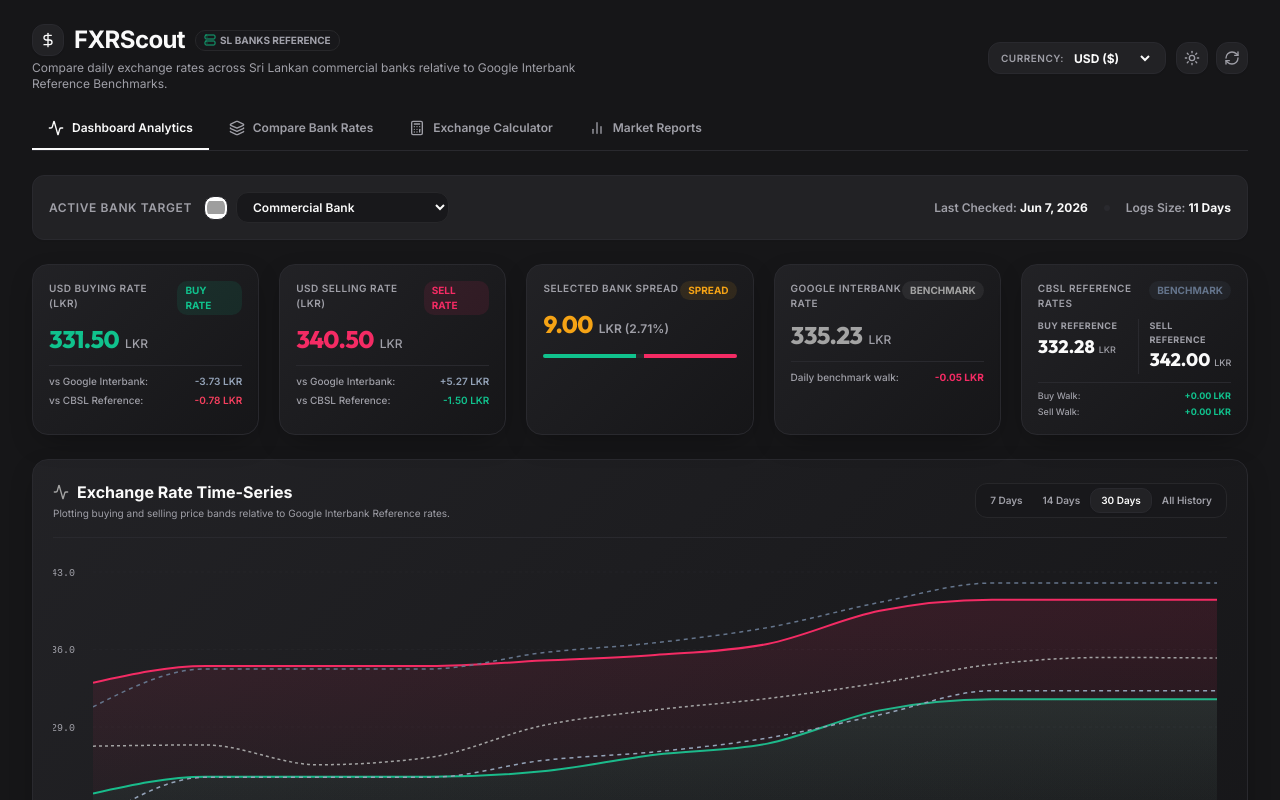
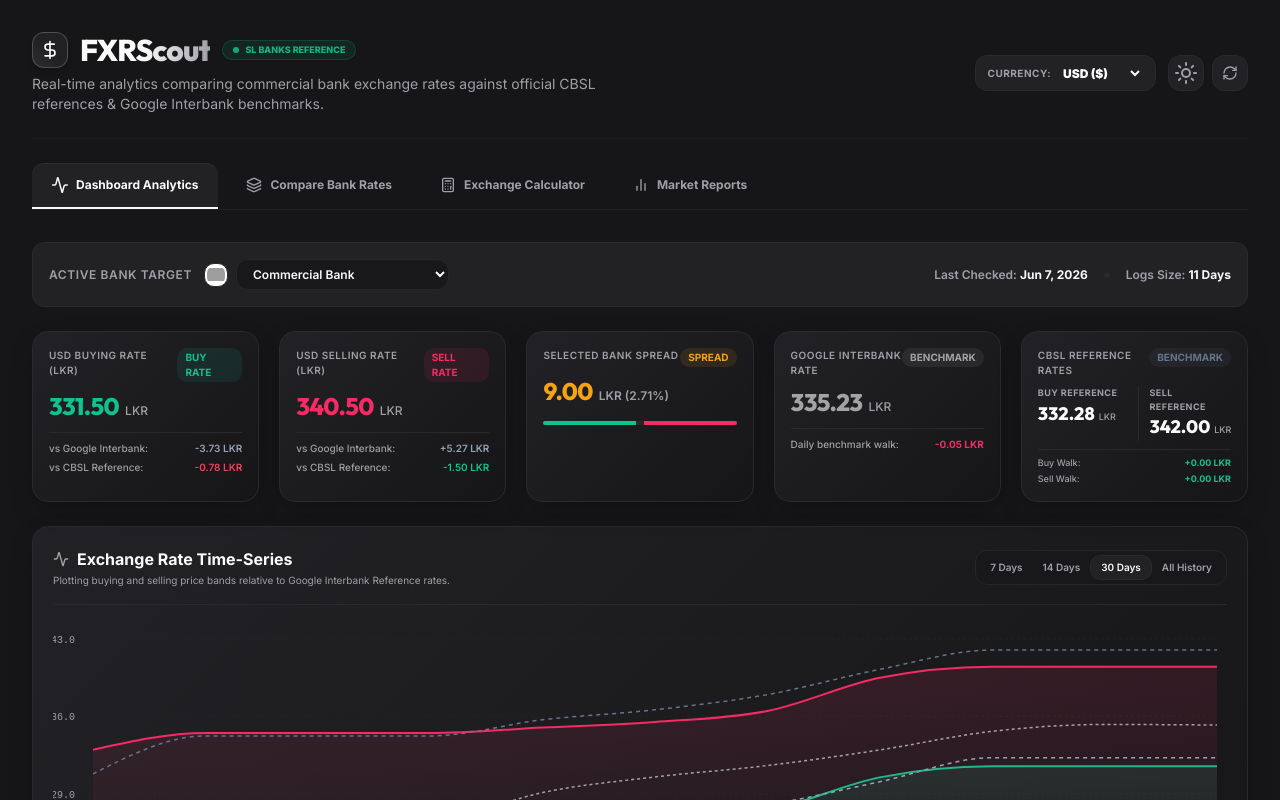
Before and after one commit to XThenuwara/FXRScout, a React (Vite) app: page / in a window 1280 px wide. Shown: the top 800 px of the page. Built offline with nearby package versions, Linux system fonts and the light colour scheme; grey boxes are pictures that could not be loaded.

Commit message:
style(navbar): polish brand header, title and nav tab states with premium visuals

```diff
--- a/src/App.jsx
+++ b/src/App.jsx
@@ -906,37 +906,39 @@
   return (
     <div className="min-h-screen pb-16 px-4 sm:px-6 lg:px-8 max-w-7xl mx-auto select-none transition-colors duration-300" role="document">
       {/* Brand Header */}
-      <header className="relative pt-6 pb-4 flex flex-col md:flex-row justify-between items-start md:items-center gap-4 z-20">
+      <header className="relative pt-8 pb-6 flex flex-col md:flex-row justify-between items-start md:items-center gap-6 z-20 border-b border-border/40 mb-6">
         <div>
-          <div className="flex flex-wrap items-center gap-2.5 mb-1">
-            <div className="flex items-center justify-center w-8 h-8 rounded-lg border border-border bg-card text-foreground shadow-sm" aria-hidden="true">
-              <DollarSign className="w-4 h-4" />
+          <div className="flex flex-wrap items-center gap-3 mb-1.5">
+            <div className="flex items-center justify-center w-9 h-9 rounded-xl border border-primary/20 bg-gradient-to-tr from-primary/10 via-primary/5 to-card text-foreground shadow-md" aria-hidden="true">
+              <DollarSign className="w-5 h-5 text-primary" />
             </div>
             <div>
-              <h1 className="text-2xl font-bold font-sans tracking-tight text-foreground">FXRScout</h1>
+              <h1 className="text-3xl font-black tracking-tight bg-gradient-to-r from-foreground via-foreground to-muted-foreground bg-clip-text text-transparent" style={{ fontFamily: 'Outfit' }}>
+                FXRScout
+              </h1>
             </div>
-            <span className="inline-flex items-center gap-1 px-2 py-0.5 rounded-md text-[10px] font-bold bg-zinc-100 dark:bg-zinc-900 text-zinc-500 dark:text-zinc-400 border border-zinc-200 dark:border-zinc-800">
-              <Server className="w-3 h-3 text-emerald-500 animate-pulse" aria-hidden="true" />
+            <span className="inline-flex items-center gap-1.5 px-2.5 py-0.5 rounded-full text-[9px] font-extrabold bg-emerald-500/10 text-emerald-500 border border-emerald-500/20 shadow-sm">
+              <span className="w-1.5 h-1.5 rounded-full bg-emerald-500 animate-pulse" />
               SL BANKS REFERENCE
             </span>
           </div>
-          <p className="text-muted-foreground text-xs max-w-xl">
-            Compare daily exchange rates across Sri Lankan commercial banks relative to Google Interbank Reference Benchmarks.
+          <p className="text-muted-foreground text-xs sm:text-sm max-w-xl leading-relaxed">
+            Real-time analytics comparing commercial bank exchange rates against official CBSL references & Google Interbank benchmarks.
           </p>
         </div>
 
         {/* Global Action Toolbar */}
-        <div className="flex flex-wrap items-center gap-2.5 self-stretch md:self-auto justify-between sm:justify-start">
+        <div className="flex flex-wrap items-center gap-3 self-stretch md:self-auto justify-between sm:justify-start">
           {/* Dynamic Currency Selector Dropdown */}
-          <div className="flex items-center gap-1.5 px-3 h-8 rounded-lg bg-card border border-border shadow-sm">
-            <label htmlFor="currency-selector" className="text-muted-foreground font-semibold text-[10px] uppercase tracking-wider">
-              Currency:
+          <div className="flex items-center gap-2 px-3 h-9 rounded-xl bg-card border border-border shadow-sm hover:border-muted-foreground/35 transition-colors">
+            <label htmlFor="currency-selector" className="text-muted-foreground font-bold text-[10px] uppercase tracking-wider">
+              CURRENCY:
             </label>
             <select
               id="currency-selector"
               value={activeCurrency}
               onChange={(e) => setActiveCurrency(e.target.value)}
-              className="bg-transparent text-xs font-bold text-foreground focus:outline-none cursor-pointer focus-visible:ring-1 focus-visible:ring-ring focus-visible:ring-offset-1 rounded-sm"
+              className="bg-transparent text-xs font-black text-foreground focus:outline-none cursor-pointer focus-visible:ring-1 focus-visible:ring-ring focus-visible:ring-offset-1 rounded-sm"
               aria-label="Active conversion currency"
             >
               <option value="USD" className="bg-card text-foreground">
@@ -997,18 +999,18 @@
             {/* Theme Toggle Button */}
             <button
               onClick={() => setTheme((prev) => (prev === 'dark' ? 'light' : 'dark'))}
-              className="flex items-center justify-center w-8 h-8 rounded-lg bg-card border border-border text-muted-foreground hover:text-foreground transition-all shadow-sm focus-visible:ring-2 focus-visible:ring-ring focus-visible:outline-none"
+              className="flex items-center justify-center w-9 h-9 rounded-xl bg-card border border-border text-muted-foreground hover:text-foreground hover:border-muted-foreground/35 transition-all shadow-sm focus-visible:ring-2 focus-visible:ring-ring focus-visible:outline-none"
               title={theme === 'dark' ? 'Toggle Light Mode' : 'Toggle Dark Mode'}
               aria-label={theme === 'dark' ? 'Switch to light theme' : 'Switch to dark theme'}
             >
-              {theme === 'dark' ? <Sun className="w-4 h-4" aria-hidden="true" /> : <Moon className="w-4 h-4" aria-hidden="true" />}
+              {theme === 'dark' ? <Sun className="w-4.5 h-4.5" aria-hidden="true" /> : <Moon className="w-4.5 h-4.5" aria-hidden="true" />}
             </button>
 
             {/* Refreshes */}
             <button
               onClick={fetchData}
               disabled={loading}
-              className="flex items-center justify-center w-8 h-8 rounded-lg bg-card border border-border text-muted-foreground hover:text-foreground transition-all shadow-sm disabled:opacity-50 focus-visible:ring-2 focus-visible:ring-ring focus-visible:outline-none"
+              className="flex items-center justify-center w-9 h-9 rounded-xl bg-card border border-border text-muted-foreground hover:text-foreground hover:border-muted-foreground/35 transition-all shadow-sm disabled:opacity-50 focus-visible:ring-2 focus-visible:ring-ring focus-visible:outline-none"
               title="Refresh database logs"
               aria-label="Refresh database logs"
               aria-busy={loading}
@@ -1021,7 +1023,7 @@
 
       {/* Main Tab Navigation Bar */}
       <nav
-        className="mb-6 border-b border-border flex w-full items-center justify-between sm:justify-start gap-1 pb-px overflow-x-auto no-scrollbar z-10"
+        className="mb-8 border-b border-border/60 flex w-full items-center justify-between sm:justify-start gap-1 sm:gap-2 pb-px overflow-x-auto no-scrollbar z-10"
         role="tablist"
         aria-label="Dashboard navigation tabs"
       >
@@ -1042,11 +1044,13 @@
               aria-controls={`panel-${tab.id}`}
               tabIndex={isActive ? 0 : -1}
               onClick={() => setActiveTab(tab.id)}
-              className={`flex-1 sm:flex-initial flex items-center justify-center gap-1.5 sm:gap-2 px-2.5 py-3 sm:px-4 sm:py-3 border-b-2 text-[11px] sm:text-xs font-semibold transition-all shrink-0 -mb-px focus-visible:outline-none focus-visible:ring-2 focus-visible:ring-ring focus-visible:ring-offset-2 ${
-                isActive ? 'border-foreground text-foreground' : 'border-transparent text-muted-foreground hover:text-foreground'
+              className={`flex-1 sm:flex-initial flex items-center justify-center gap-2 px-3 py-3 sm:px-5 sm:py-3.5 border-b-2 text-xs font-bold transition-all duration-200 shrink-0 -mb-px rounded-t-lg focus-visible:outline-none focus-visible:ring-2 focus-visible:ring-ring ${
+                isActive
+                  ? 'border-primary text-foreground bg-primary/5 shadow-[inset_0_1px_0_0_rgba(255,255,255,0.05)]'
+                  : 'border-transparent text-muted-foreground hover:text-foreground hover:bg-muted/30'
               }`}
             >
-              <TabIcon className="w-3.5 h-3.5 sm:w-4 sm:h-4" aria-hidden="true" />
+              <TabIcon className={`w-4 h-4 transition-transform duration-200 ${isActive ? 'text-primary scale-110' : 'text-muted-foreground'}`} aria-hidden="true" />
               <span>{tab.label}</span>
             </button>
           );
```
